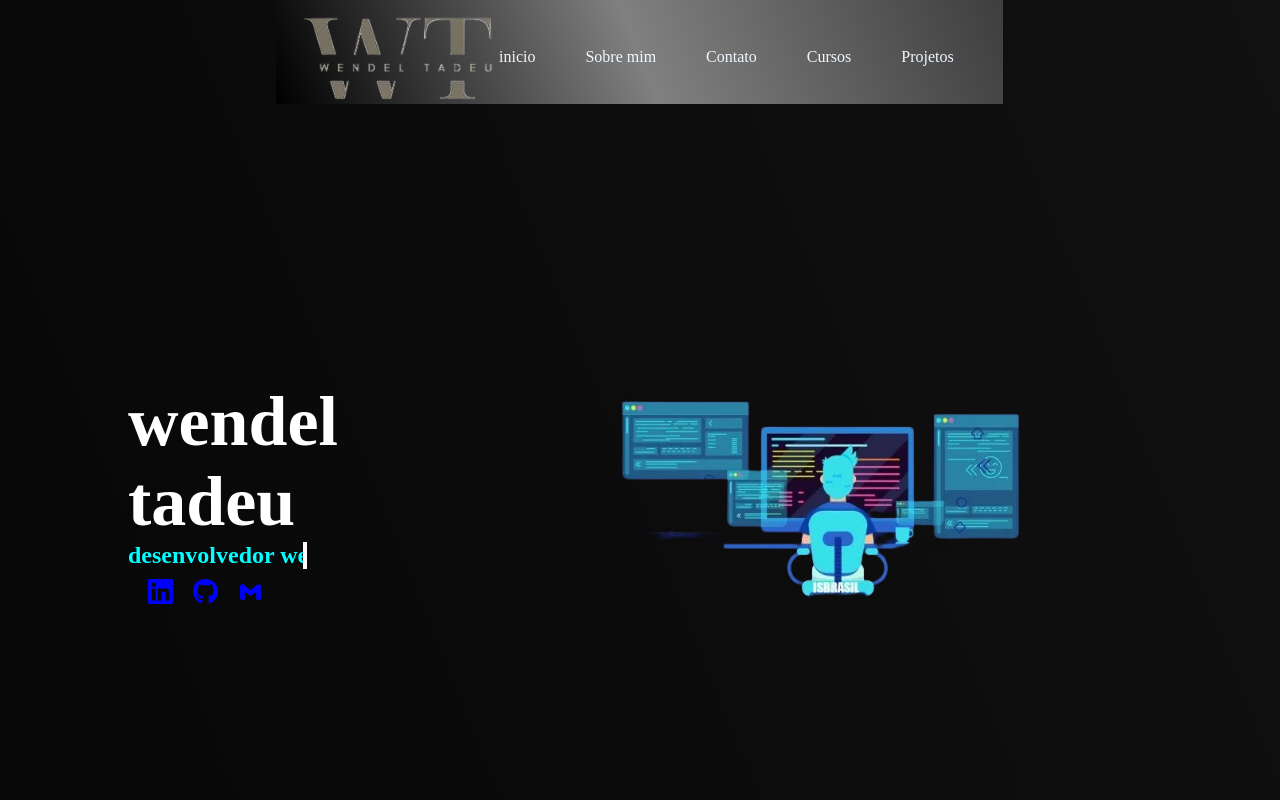
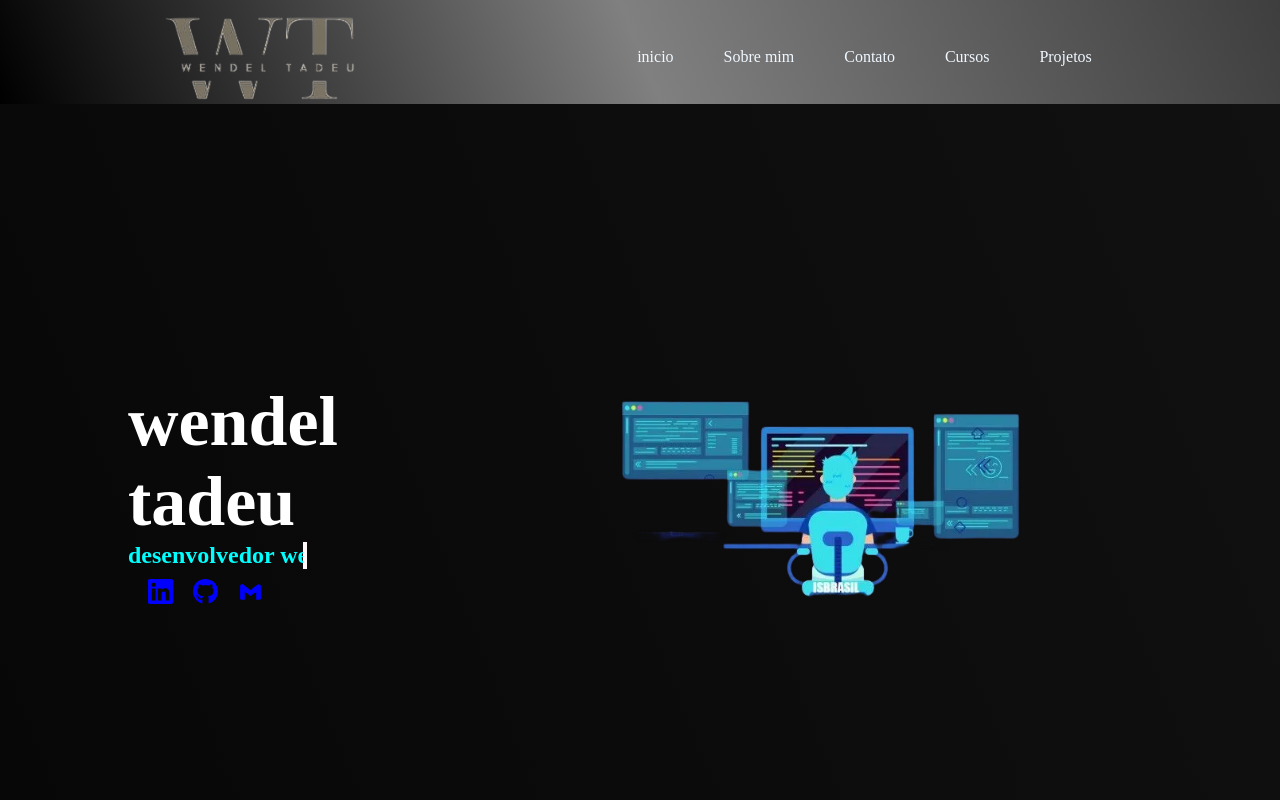
Before and after one commit to wendeltpds/portfolio, a React (Create React App) app: page / in a window 1280 px wide. Shown: the top 800 px of the page. Built offline with nearby package versions, Linux system fonts and the light colour scheme.

Commit message:
mudança

```diff
--- a/src/App.css
+++ b/src/App.css
@@ -4,6 +4,11 @@
     text-decoration: none;
     box-sizing: border-box;
     font-family: "monospace" sans-serif ;
+}
+
+body {
+    width: 100%;
+    background: linear-gradient(68.20deg , black , rgb(17, 17, 17))
 }
 
 .loading-app-principal {
--- a/src/components/Links.css
+++ b/src/components/Links.css
@@ -2,16 +2,16 @@
     height: 90px;
 }
 
-.cabeçalho {
+.cabeçalhos {
     z-index: 2;
     position: fixed;
     overflow: hidden;
-    /*width: 100%;*/
+    width: 100%;
     background: linear-gradient(68.15deg , black , gray , rgb(62, 62, 63) );
+
 }
 
-
-.cabeçalho ul {
+.cabeçalhos ul {
     display: flex;
     flex-direction: row;
     justify-content: space-around;
@@ -108,14 +108,6 @@
 }
 
 
-/*@media (width < 281px) {
-    .cabeçalho{
-        width: 300px;
-    }
-
-}*/
-
-
 .lista_interativa {
     display: flex;
     flex-direction: column;
--- a/src/components/Links.js
+++ b/src/components/Links.js
@@ -14,7 +14,7 @@ const Links = () => {
 
 
   return (
-    <header  className="cabeçalho" >
+    <header  className="cabeçalhos" >
       <nav>
         <ul className="ul">
           <div>
--- a/src/components/style.js
+++ b/src/components/style.js
@@ -7,7 +7,7 @@ export const Style = styled.div `
     display: flex;
     flex-direction: column;
     align-items: center;;
-    background: linear-gradient(68.20deg , black , rgb(17, 17, 17));
+   /* background: linear-gradient(68.20deg , black , rgb(17, 17, 17));*/
     animation-name: corpo;
     animation-duration: 500ms;
 
```
